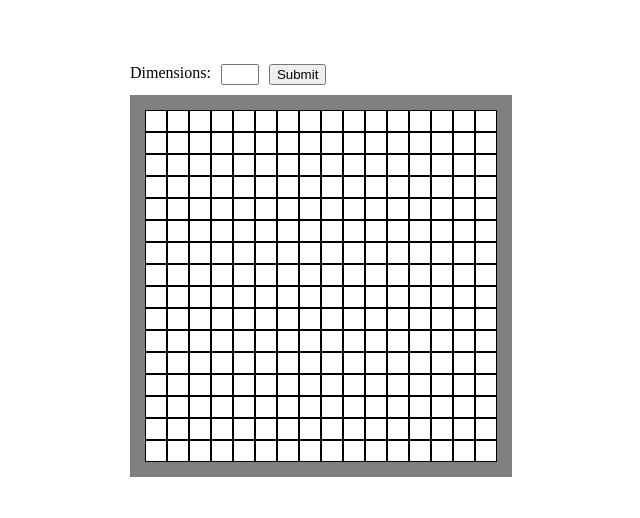
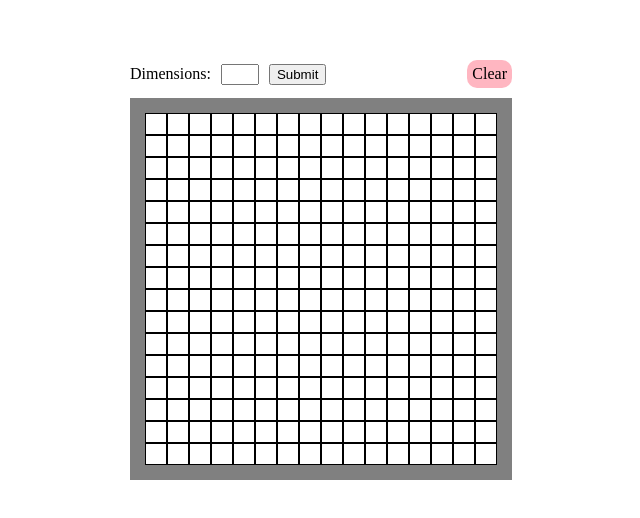
Before and after one commit to edwincheng0530/etch-a-sketch, a plain HTML site: page index.html in a window 1280 px wide. Shown: the part 138-656 px from the top of the page, without its empty margins (319-959 px from the left). Drawn offline with Linux system fonts and the light colour scheme.

Commit message:
Add clear button without implementation

```diff
--- a/index.html
+++ b/index.html
@@ -7,12 +7,13 @@
     </head>
     <body>
         <div class="etch">
-            <div>
+            <div class="edit-bar">
                 <div class="dimension-tag">
                     <div>Dimensions:</div>
                     <input id="dimension-input">
                     <button id="button">Submit</button>
                 </div>
+                <div id="clear">Clear</div>
             </div>
 
             <div class="container"></div>
--- a/javascript.js
+++ b/javascript.js
@@ -21,3 +21,10 @@ squares.forEach(column => {
         column.classList.add('black');
     })
 });
+
+
+const dimension = document.querySelector('#button');
+dimension.addEventListener('click', function() {
+    const user = document.querySelector('#dimension-input');
+    changeDimensions()
+});
--- a/styles.css
+++ b/styles.css
@@ -14,13 +14,27 @@ body {
     gap: 10px;
 }
 
+.edit-bar {
+    display: flex;
+    justify-content: space-between;
+
+}
+
 .dimension-tag {
     display: flex;
     gap: 10px;
+    align-items: center;
 }
 
 #dimension-input {
     width: 30px;
+    text-align: center;
+}
+
+#clear {
+    background-color: lightpink;
+    border-radius: 10px;
+    padding: 5px;
     text-align: center;
 }
 
```
